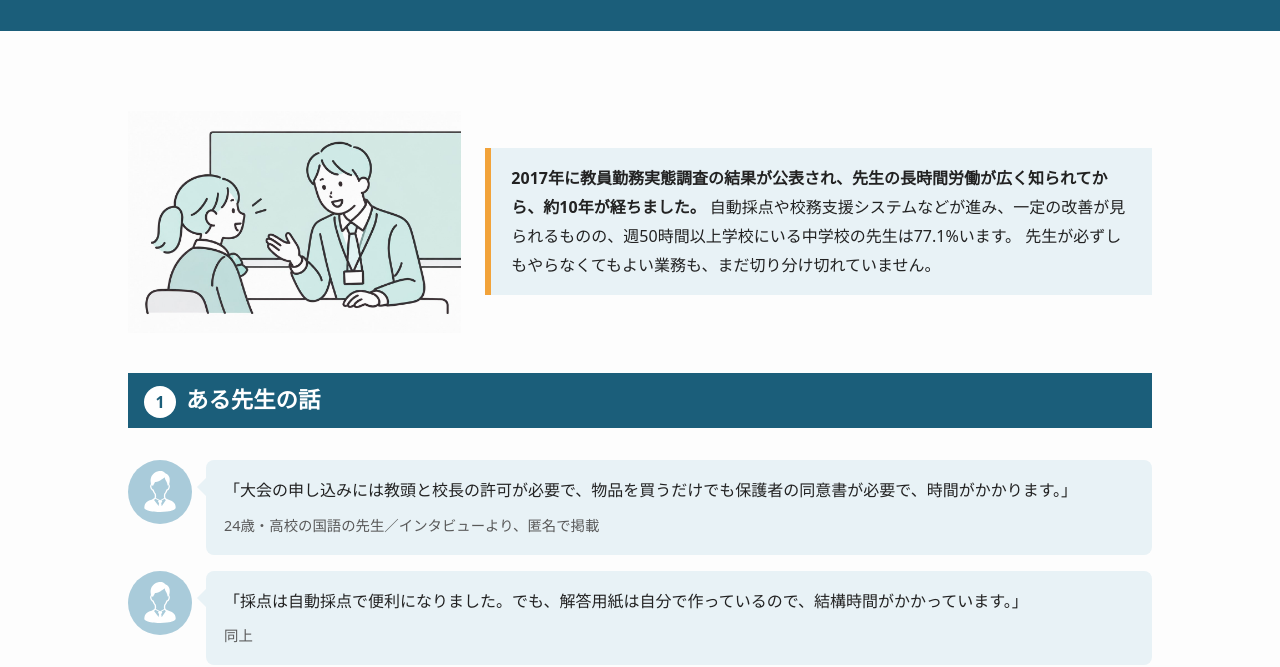
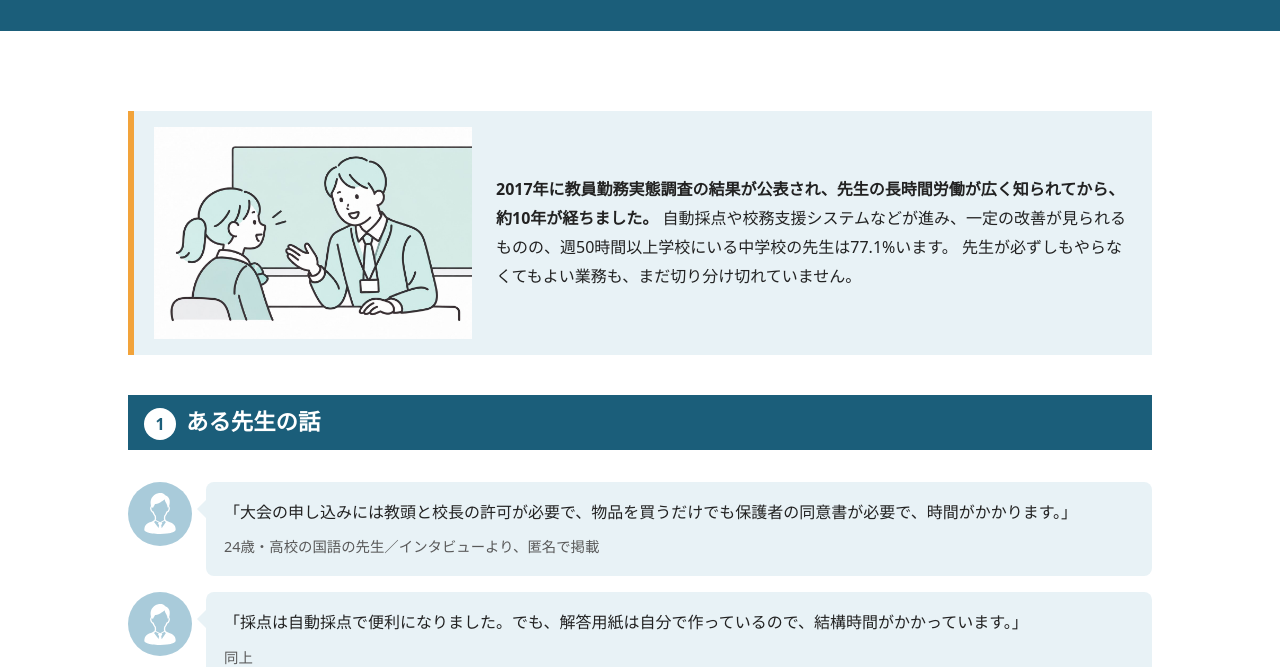
Before and after one commit to mizukiaoyagi/startup-training, a plain HTML site: page index.html in a window 1280 px wide. Shown: the part 167-834 px from the top of the page. Drawn offline with Linux system fonts and the light colour scheme.

Commit message:
定義文の画像を修正

```diff
--- a/style.css
+++ b/style.css
@@ -2,7 +2,7 @@
   --main: #1B5E7A;
   --ink: #222;
   --sub: #595959;
-  --bg: #fdfdfd;
+  --bg: #fff;
   --light: #E8F2F6;
   --accent: #F2A33A;
   --avatar-bg: #A9CBDA;
@@ -70,24 +70,30 @@ h1 {
   margin: 0;
 }
 /* 画像：定義文＝1：2。定義文の箱は縦中央に置く */
-.intro-with-img {
+/* 画像と定義文を、ひとつの背景色の箱にする */
+.intro.intro-with-img {
   display: grid;
   grid-template-columns: minmax(0, 1fr) minmax(0, 2fr);
   align-items: center;
   gap: 24px;
+  background: var(--light);
+  border-left: 6px solid var(--accent);
+  padding: 16px 20px;
 }
 .intro-img {
   display: block;
   width: 100%;
   height: auto;
-  mix-blend-mode: multiply;
 }
 .intro-with-img .def {
   min-width: 0;
+  background: none;
+  border-left: 0;
+  padding: 0;
 }
 /* スマホ：画像を定義文の上に置く */
 @media (max-width: 768px) {
-  .intro-with-img {
+  .intro.intro-with-img {
     grid-template-columns: 1fr;
     gap: 16px;
   }
```
Also changed, not shown: index.html (+0 -1 lines).
